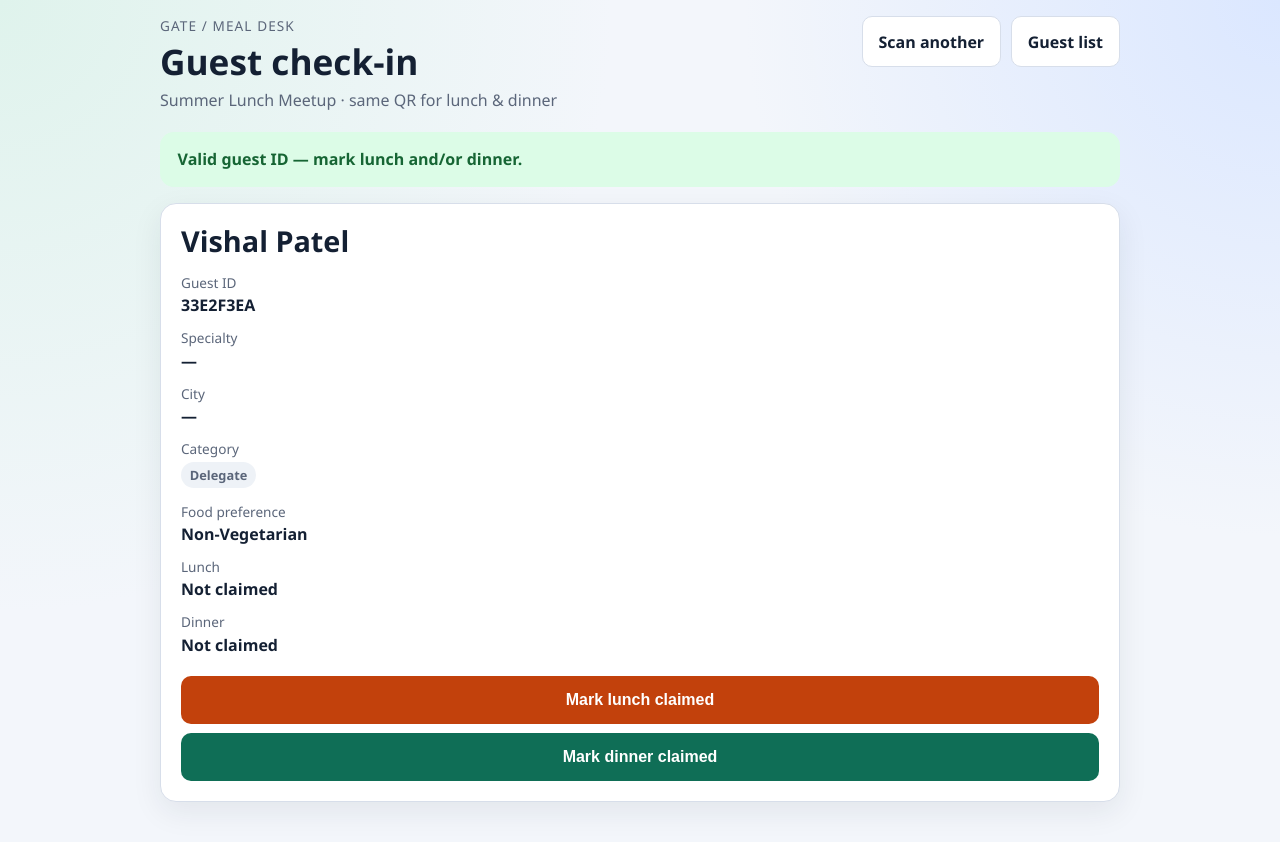
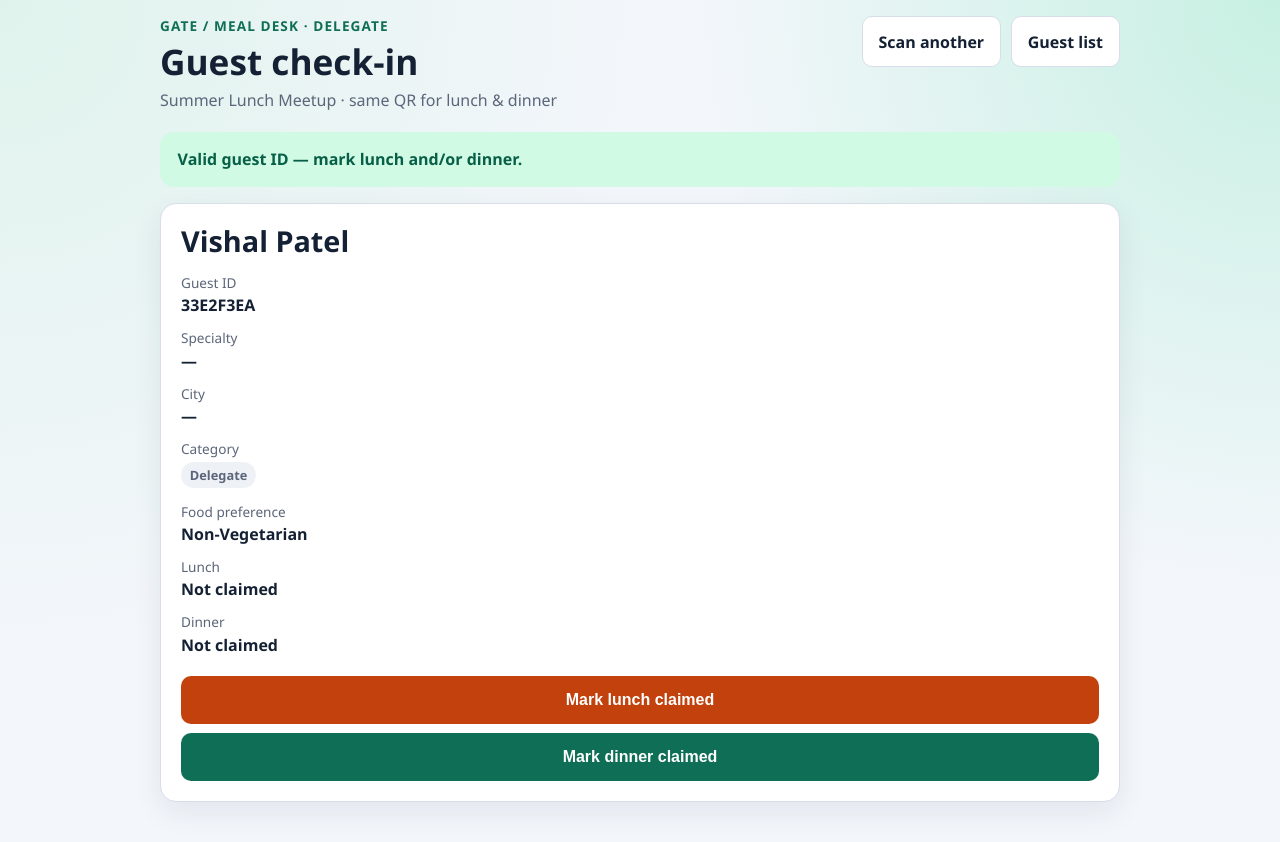
Before and after one commit to SHRUTI-ad/GUEST_QR, a Flask app: page /checkin/33e2f3eabc63406c9b777ee52bc90f17 in a window 1280 px wide. Run offline with Flask 3, Linux system fonts and the light colour scheme; the visitor is signed in with stand-in values (Sample User, id 1); data comes from the database, SQL or seed files in the repository.

Commit message:
Add files via upload

```diff
--- a/static/style.css
+++ b/static/style.css
@@ -5,6 +5,9 @@
   --bg: #f3f6fb;
   --card: #ffffff;
   --accent: #0f6e56;
+  --accent-soft: #d1fae5;
+  --glow-a: #dff3ec;
+  --glow-b: #dbe7ff;
   --warn: #9a3412;
   --warn-soft: #ffedd5;
   --bad: #9f1239;
@@ -12,6 +15,44 @@
   --ok: #166534;
   --ok-soft: #dcfce7;
   --shadow: 0 10px 30px rgba(20, 32, 51, 0.08);
+}
+
+/* Category page themes — swaps green accent everywhere */
+body.theme-delegate,
+body.theme-all {
+  --accent: #0f6e56;
+  --accent-soft: #d1fae5;
+  --ok: #065f46;
+  --ok-soft: #d1fae5;
+  --glow-a: #dff3ec;
+  --glow-b: #c7f0e2;
+}
+
+body.theme-faculty {
+  --accent: #1d4ed8;
+  --accent-soft: #dbeafe;
+  --ok: #1e40af;
+  --ok-soft: #dbeafe;
+  --glow-a: #dbeafe;
+  --glow-b: #bfdbfe;
+}
+
+body.theme-organizer {
+  --accent: #c2410c;
+  --accent-soft: #ffedd5;
+  --ok: #9a3412;
+  --ok-soft: #ffedd5;
+  --glow-a: #ffedd5;
+  --glow-b: #fed7aa;
+}
+
+body.theme-pharma {
+  --accent: #6d28d9;
+  --accent-soft: #ede9fe;
+  --ok: #5b21b6;
+  --ok-soft: #ede9fe;
+  --glow-a: #ede9fe;
+  --glow-b: #ddd6fe;
 }
 
 * {
@@ -27,10 +68,29 @@ body {
   font-family: "Segoe UI", Tahoma, Geneva, Verdana, sans-serif;
   color: var(--ink);
   background:
-    radial-gradient(circle at top left, #dff3ec 0, transparent 40%),
-    radial-gradient(circle at top right, #dbe7ff 0, transparent 35%),
+    radial-gradient(circle at top left, var(--glow-a) 0, transparent 42%),
+    radial-gradient(circle at top right, var(--glow-b) 0, transparent 38%),
     var(--bg);
   min-height: 100vh;
+  transition: background 0.25s ease;
+}
+
+body.theme-faculty .brand,
+body.theme-organizer .brand,
+body.theme-pharma .brand,
+body.theme-delegate .brand {
+  color: var(--accent);
+  font-weight: 700;
+}
+
+.theme-banner {
+  border: 1px solid var(--line);
+  background: var(--accent-soft);
+  color: var(--ok);
+  border-radius: 12px;
+  padding: 0.75rem 1rem;
+  margin-bottom: 1rem;
+  font-weight: 700;
 }
 
 a {
@@ -327,6 +387,11 @@ th {
   color: var(--ok);
 }
 
+.badge.ok {
+  background: var(--ok-soft);
+  color: var(--ok);
+}
+
 .status-banner.claimed {
   background: var(--warn-soft);
   color: var(--warn);
--- a/templates/base.html
+++ b/templates/base.html
@@ -3,12 +3,12 @@
 <head>
   <meta charset="UTF-8" />
   <meta name="viewport" content="width=device-width, initial-scale=1, viewport-fit=cover" />
-  <meta name="theme-color" content="#0f6e56" />
+  <meta name="theme-color" content="{% block theme_color %}#0f6e56{% endblock %}" />
   <meta name="mobile-web-app-capable" content="yes" />
   <title>{% block title %}{{ event_name }}{% endblock %}</title>
   <link rel="stylesheet" href="{{ url_for('static', filename='style.css') }}" />
 </head>
-<body>
+<body class="{% block body_class %}{% endblock %}">
   <div class="wrap">
     {% block content %}{% endblock %}
   </div>
--- a/templates/checkin.html
+++ b/templates/checkin.html
@@ -1,9 +1,21 @@
 {% extends "base.html" %}
 {% block title %}Check-in · {{ event_name }}{% endblock %}
+{% block body_class %}{% if guest %}theme-{{ normalize_category(guest.designation)|lower }}{% endif %}{% endblock %}
+{% block theme_color %}
+  {%- if guest -%}
+    {%- set cat = normalize_category(guest.designation) -%}
+    {%- if cat == 'Faculty' -%}#1d4ed8
+    {%- elif cat == 'Organizer' -%}#c2410c
+    {%- elif cat == 'Pharma' -%}#6d28d9
+    {%- else -%}#0f6e56
+    {%- endif -%}
+  {%- else -%}#0f6e56
+  {%- endif -%}
+{% endblock %}
 {% block content %}
   <div class="topbar">
     <div>
-      <p class="brand">Gate / meal desk</p>
+      <p class="brand">Gate / meal desk{% if guest %} · {{ normalize_category(guest.designation) }}{% endif %}</p>
       <h1>Guest check-in</h1>
       <p class="sub">{{ event_name }} · same QR for lunch &amp; dinner</p>
     </div>
```
Also changed, not shown: templates/home.html (+20 -2 lines).
